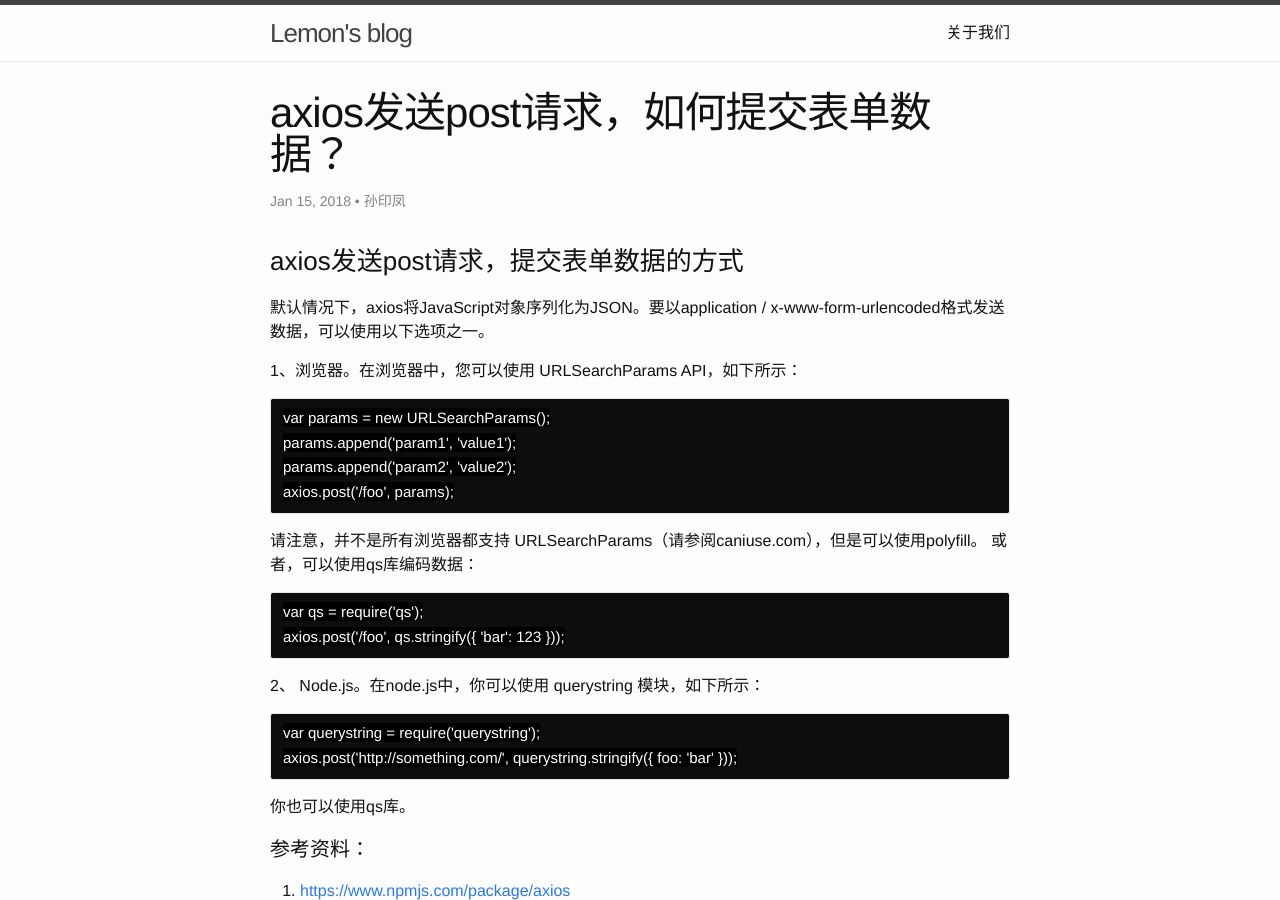
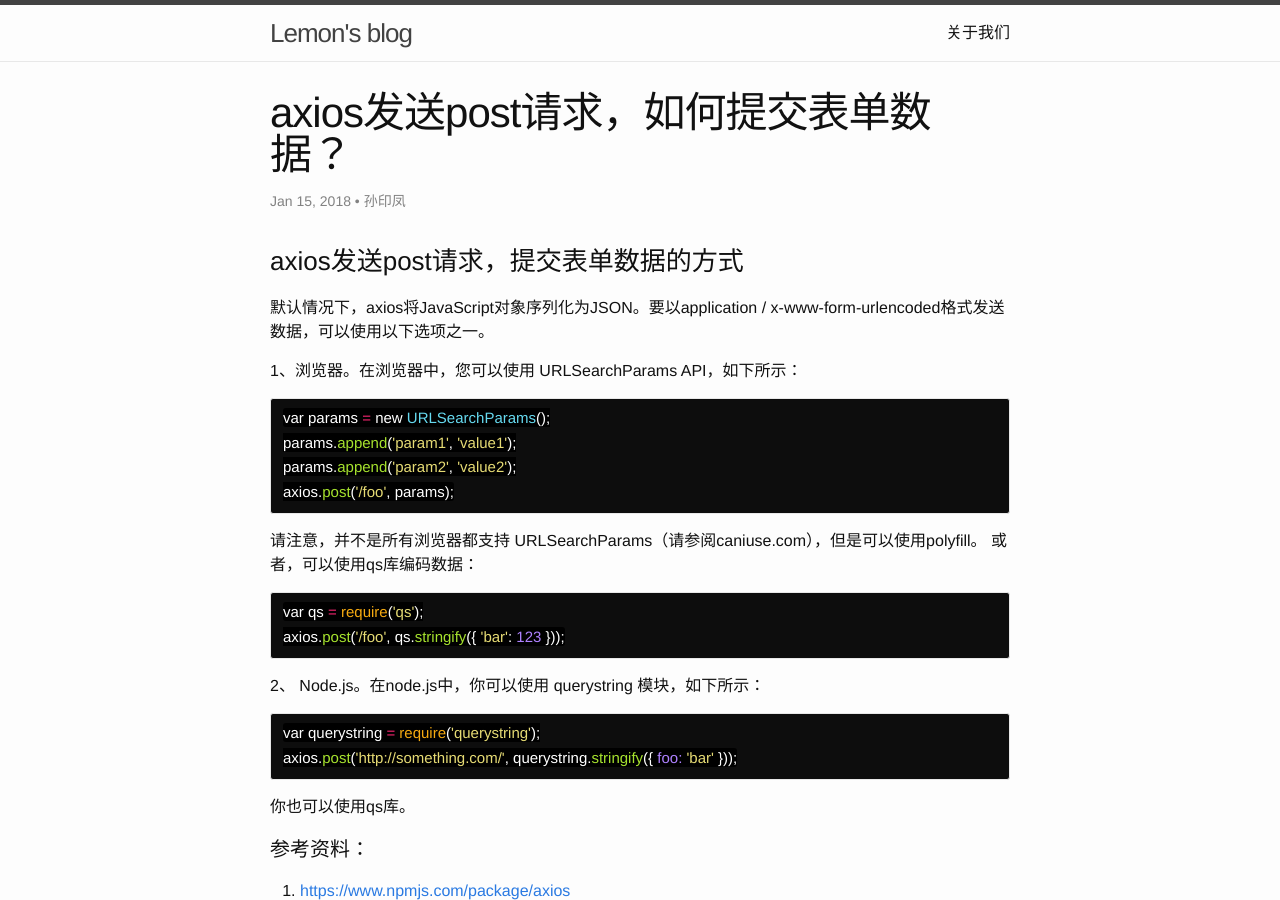
Before and after one commit to Selinalemon/Selinalemon.github.io, a Jekyll site: the page built from _posts/2018-01-15-axios发送post请求，如何提交表单数据？.markdown, in a window 1280 px wide and 900 px high. Built offline with Jekyll 4.4.1, drawn with Linux system fonts in a browser that asks for light colours.

Commit message:
代码高亮

````diff
--- a/_posts/2018-01-15-axios发送post请求，如何提交表单数据？.markdown
+++ b/_posts/2018-01-15-axios发送post请求，如何提交表单数据？.markdown
@@ -12,27 +12,27 @@ categories: sunyinfeng
 
 1、浏览器。在浏览器中，您可以使用 URLSearchParams API，如下所示：
 
-```
+{% highlight ruby %}
 var params = new URLSearchParams();
 params.append('param1', 'value1');
 params.append('param2', 'value2');
 axios.post('/foo', params);
-```
+{% endhighlight %}
 
 请注意，并不是所有浏览器都支持 URLSearchParams（请参阅caniuse.com），但是可以使用polyfill。
 或者，可以使用qs库编码数据：
 
-```
+{% highlight ruby %}
 var qs = require('qs');
 axios.post('/foo', qs.stringify({ 'bar': 123 }));
-```
+{% endhighlight %}
 
 2、 Node.js。在node.js中，你可以使用 querystring 模块，如下所示：
 
-```
+{% highlight ruby %}
 var querystring = require('querystring');
 axios.post('http://something.com/', querystring.stringify({ foo: 'bar' }));
-```
+{% endhighlight %}
 你也可以使用qs库。
 
 #### 参考资料：
````
Also changed, not shown: _posts/2018-01-15-Reactjs 中表单数据绑定value后不可编辑问题？.markdown (+4 -4 lines).
